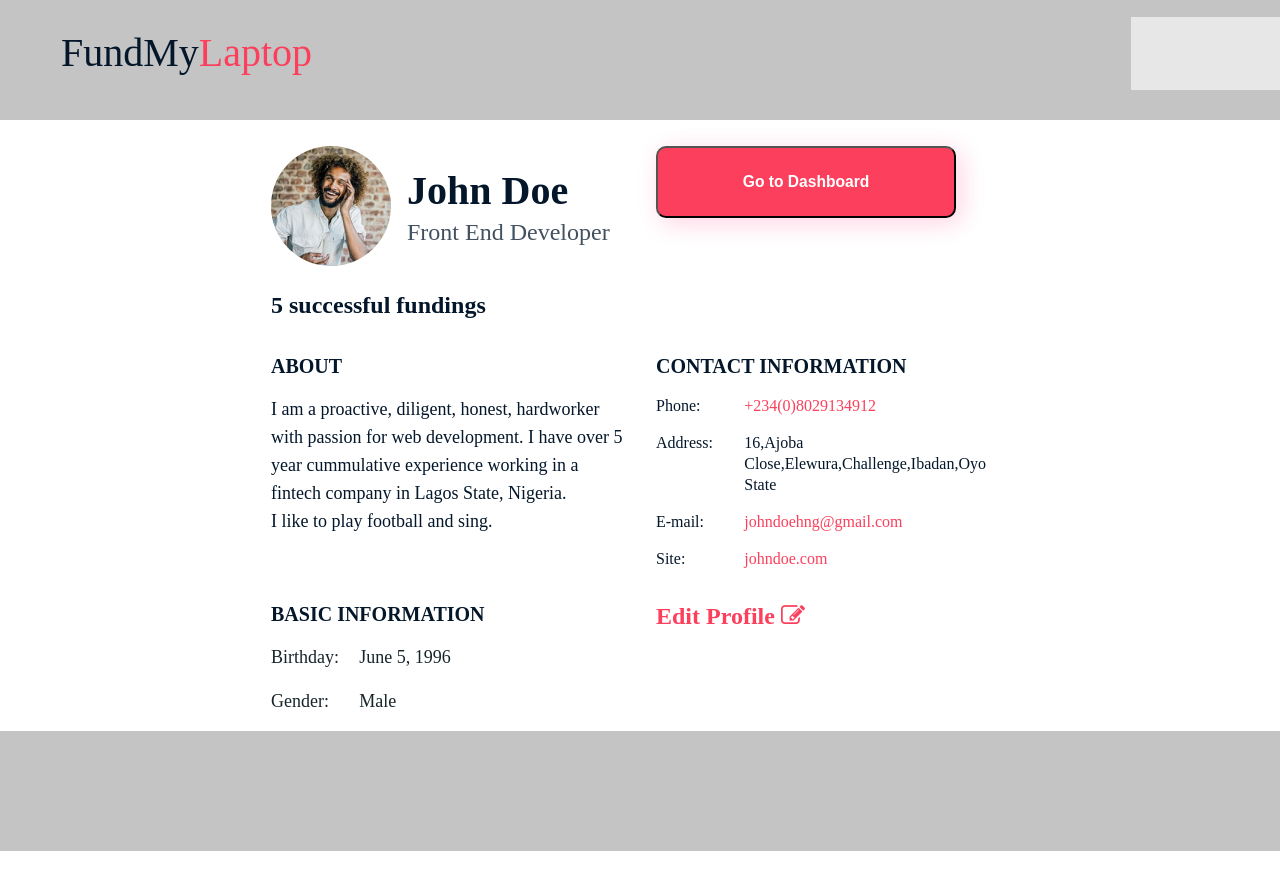
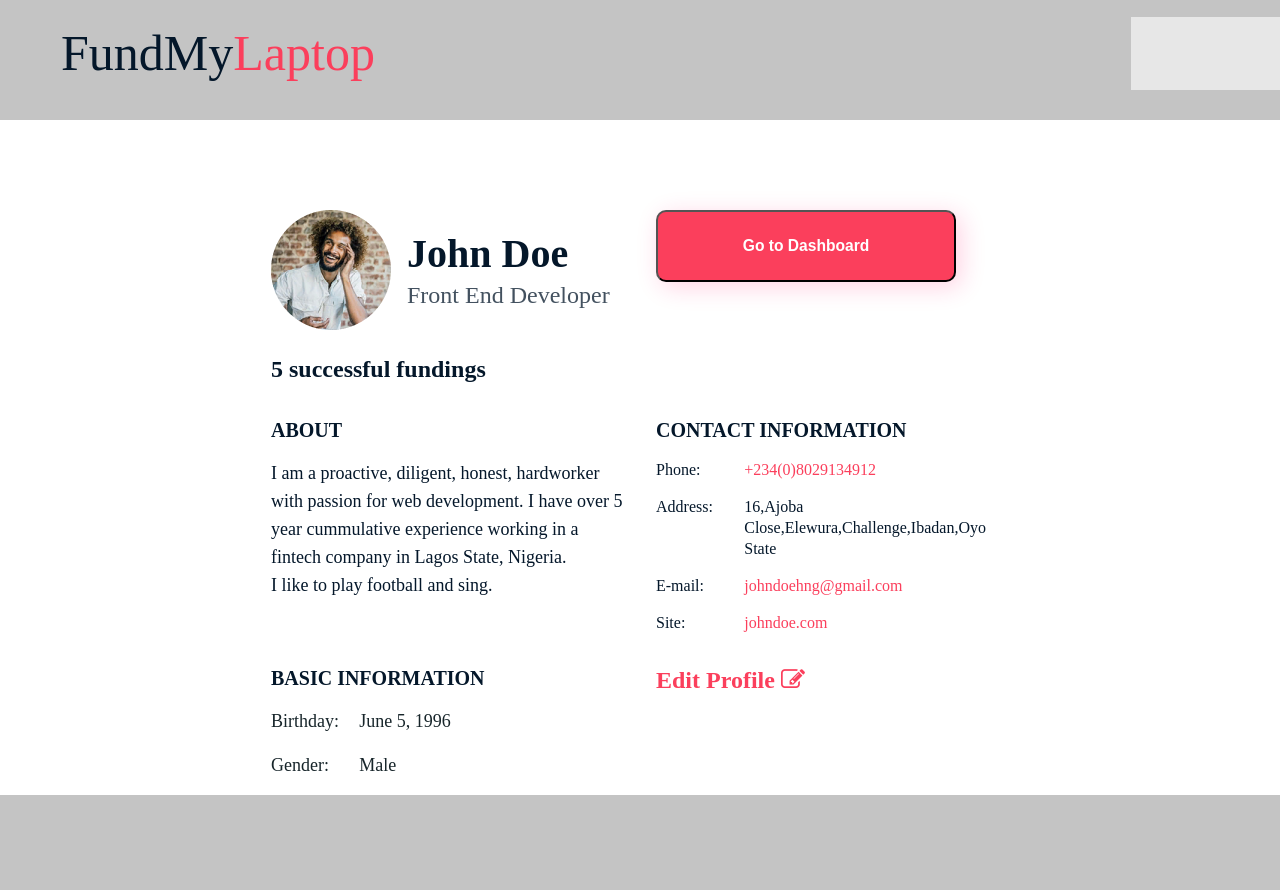
Before and after one commit to Drelcj/user-profile-page-for-funders, a plain HTML site: page index.html in a window 1280 px wide. Before the commit the page ends 851 px from the top, so only its background shows below. Drawn offline with Linux system fonts and the light colour scheme; a web font is replaced by a local one.

Commit message:
commit update

```diff
--- a/index.html
+++ b/index.html
@@ -33,7 +33,7 @@
 			justify-content: space-between;
 			align-items: center;
 			padding: 10px 10px;
-			margin-bottom: 10px;
+			margin-bottom: 4.6em;
 			height: 15vh;
 			left: 0;
 			right: 0;
@@ -50,7 +50,7 @@
 			font-family: inherit;
 			font-style: inherit;
 			font-weight: 500;
-			font-size: 40px;
+			font-size: 50px;
 			line-height: 52px;
 			color: #04172A;
 		}
```
